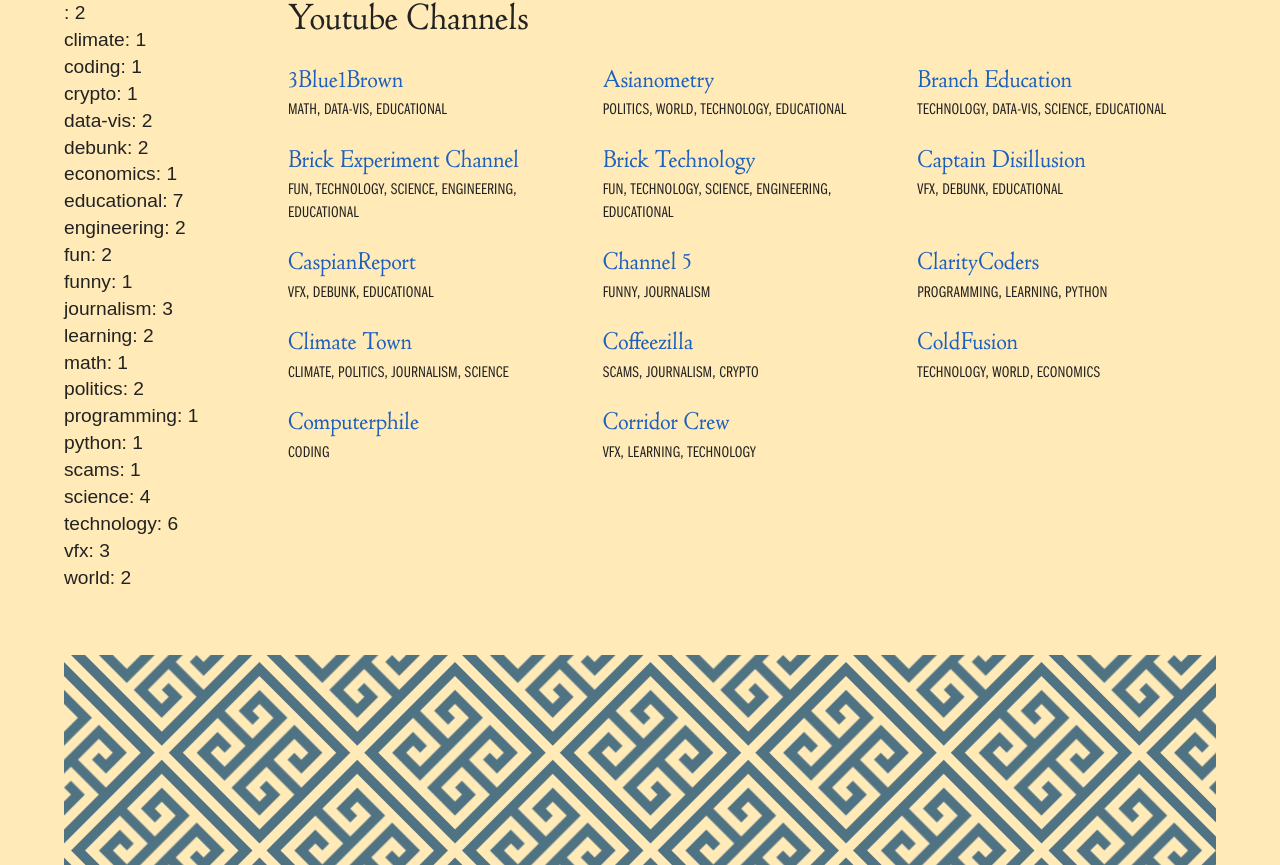
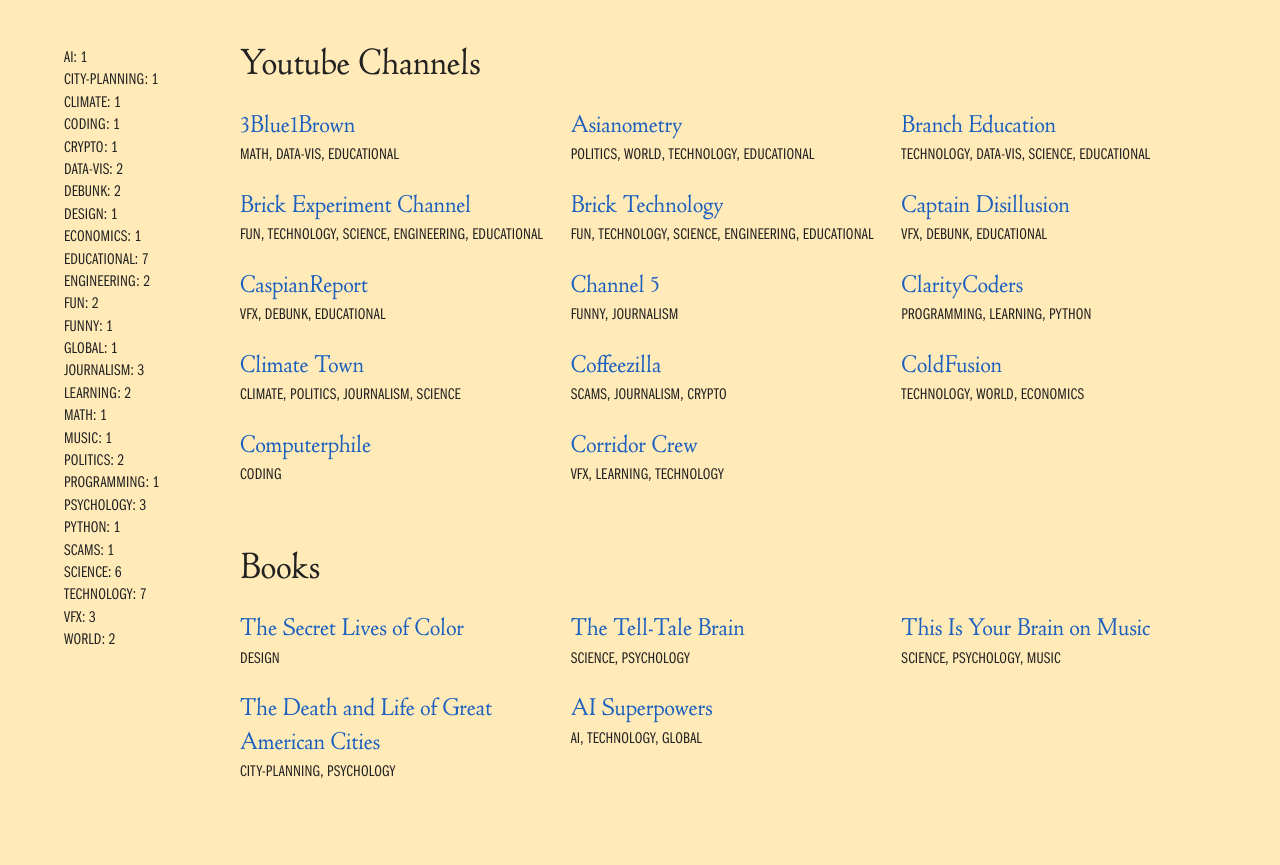
Before and after one commit to cronin4392/personal-site, a SvelteKit app: page /knowledge-base in a window 1280 px wide. Shown: the part 275-1140 px from the top of the page. Built offline with nearby package versions, Linux system fonts and the light colour scheme.

Commit message:
Add books to knowledge base

```diff
--- /dev/null
+++ b/src/lib/data/knowledgebase/books.ts
@@ -0,0 +1,41 @@
+import type { BookEntry } from './types';
+
+const books: Array<BookEntry> = [
+	{
+		type: 'book',
+		name: 'The Secret Lives of Color',
+		author: 'Kassia St. Clair',
+		link: 'https://www.goodreads.com/book/show/34122206-the-secret-lives-of-color',
+		tags: ['design'],
+	},
+	{
+		type: 'book',
+		name: 'The Tell-Tale Brain',
+		author: 'V.S. Ramachandran',
+		link: 'https://www.goodreads.com/book/show/8574712-the-tell-tale-brain',
+		tags: ['science', 'psychology'],
+	},
+	{
+		type: 'book',
+		name: 'This Is Your Brain on Music',
+		author: 'Daniel J. Levitin',
+		link: 'https://www.goodreads.com/en/book/show/141565.This_Is_Your_Brain_on_Music',
+		tags: ['science', 'psychology', 'music'],
+	},
+	{
+		type: 'book',
+		name: 'The Death and Life of Great American Cities',
+		author: 'Jane Jacobs',
+		link: 'https://www.goodreads.com/book/show/30833.The_Death_and_Life_of_Great_American_Cities',
+		tags: ['city-planning', 'psychology'],
+	},
+	{
+		type: 'book',
+		name: 'AI Superpowers',
+		author: 'Kai-Fu Lee',
+		link: 'https://www.goodreads.com/book/show/38242135-ai-superpowers',
+		tags: ['ai', 'technology', 'global'],
+	},
+];
+
+export default books;
--- a/src/lib/data/knowledgebase/index.ts
+++ b/src/lib/data/knowledgebase/index.ts
@@ -1,3 +1,4 @@
+import books from './books';
 import youtube from './youtube';
 
-export default { youtube };
+export default { youtube, books };
--- a/src/lib/data/knowledgebase/youtube.ts
+++ b/src/lib/data/knowledgebase/youtube.ts
@@ -1,6 +1,6 @@
-import type { KnowledgebaseEntry } from './types';
+import type { YoutubeEntry } from './types';
 
-const youtube: Array<KnowledgebaseEntry> = [
+const youtube: Array<YoutubeEntry> = [
 	{
 		type: 'youtube',
 		name: '3Blue1Brown',
@@ -85,18 +85,6 @@
 		link: 'https://www.youtube.com/user/samandniko',
 		tags: ['vfx', 'learning', 'technology'],
 	},
-	{
-		type: 'youtube',
-		name: '',
-		link: '',
-		tags: [''],
-	},
-	{
-		type: 'youtube',
-		name: '',
-		link: '',
-		tags: [''],
-	},
 	// {
 	// 	type: 'youtube',
 	// 	name: '',
--- a/src/routes/knowledge-base/+page.server.ts
+++ b/src/routes/knowledge-base/+page.server.ts
@@ -4,7 +4,7 @@
 export const load = (async () => {
 	// Compute tags
 	let tagsDict: { [key: string]: number } = {};
-	knowledgebase.youtube.forEach(({ tags }) => {
+	[...knowledgebase.youtube, ...knowledgebase.books].forEach(({ tags }) => {
 		tags.forEach((tag) => {
 			if (!(tag in tagsDict)) {
 				tagsDict = { ...tagsDict, [tag]: 1 };
--- a/src/routes/knowledge-base/+page.svelte
+++ b/src/routes/knowledge-base/+page.svelte
@@ -8,14 +8,19 @@
 
 <header>
 	<h1>Knowledge Base</h1>
-	<p>This is a collection of resources that I have collected over the years.</p>
+	<p>
+		This is a repository of resources that I have collected over the years. Some of the topics
+		include science, technology, engineering, psychology, and world affairs with a bit of fun mixed
+		in.
+	</p>
 </header>
 <main class="container">
-	<nav class="tags">
+	<nav class="font-tags">
 		{#each data.tags as { tag, count }}
 			<div>{tag}: {count}</div>
 		{/each}
 	</nav>
+	<div>
 		<section>
 			<h2>Youtube Channels</h2>
 			<ul class="list">
@@ -27,6 +32,18 @@
 				{/each}
 			</ul>
 		</section>
+		<section>
+			<h2>Books</h2>
+			<ul class="list">
+				{#each data.books as { name, link, tags }}
+					<li>
+						<Link href={link}>{name}</Link>
+						<TagList {tags} />
+					</li>
+				{/each}
+			</ul>
+		</section>
+	</div>
 </main>
 
 <style lang="scss">
@@ -34,16 +51,15 @@
 		margin-bottom: 4rem;
 	}
 
+	section + section {
+		margin-top: 4rem;
+	}
+
 	.container {
 		display: grid;
-		grid-template-columns: 12rem 1fr;
+		grid-template-columns: 9rem 1fr;
 		gap: calc(var(--site-padding) / 2);
 		font-size: 1.5rem;
-	}
-
-	.tags {
-		font-family: sans-serif;
-		font-size: 0.8em;
 	}
 
 	.list {
```
Also changed, not shown: src/lib/data/knowledgebase/types.ts (+12 -2 lines). Lines whose indentation alone changed are shown as unchanged.
